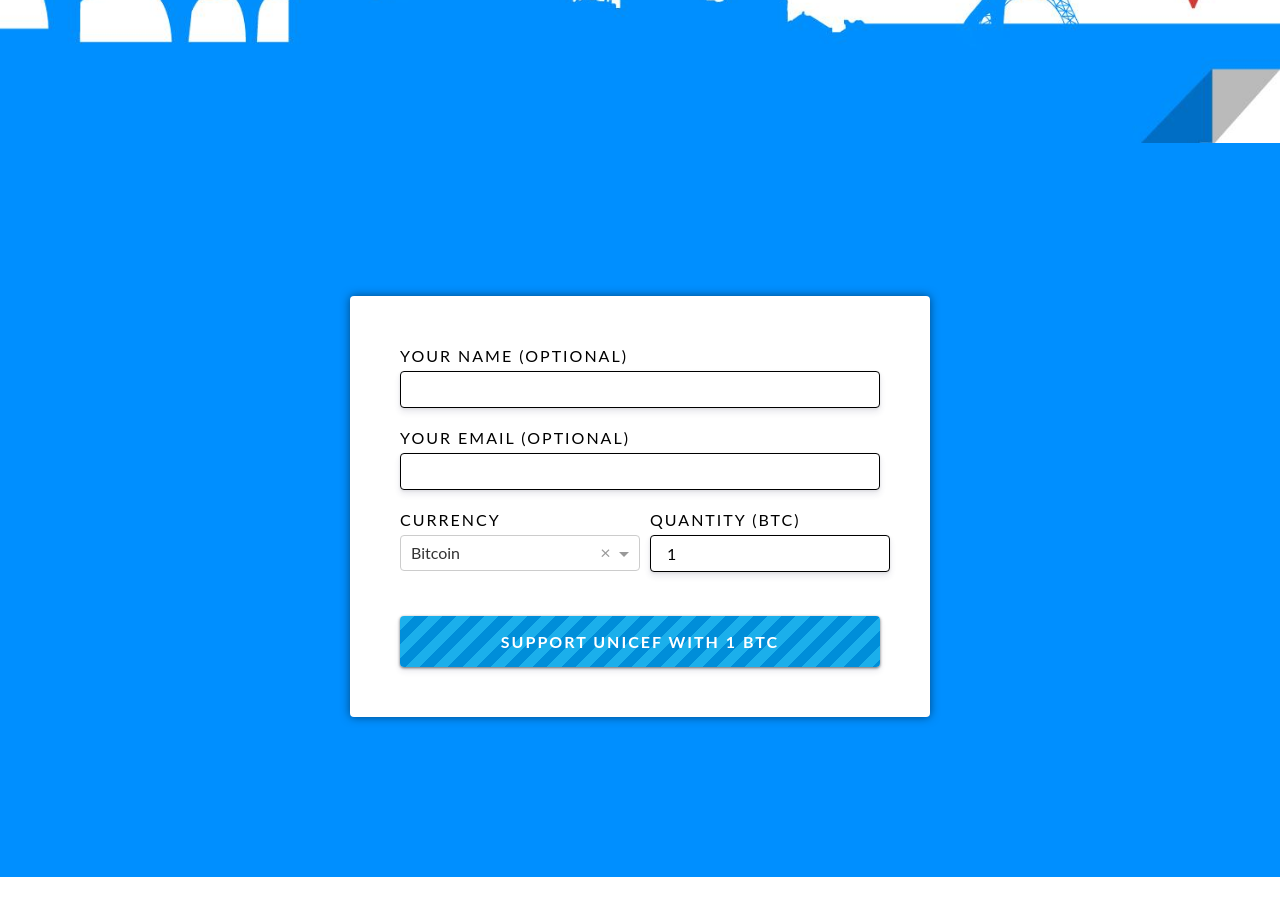
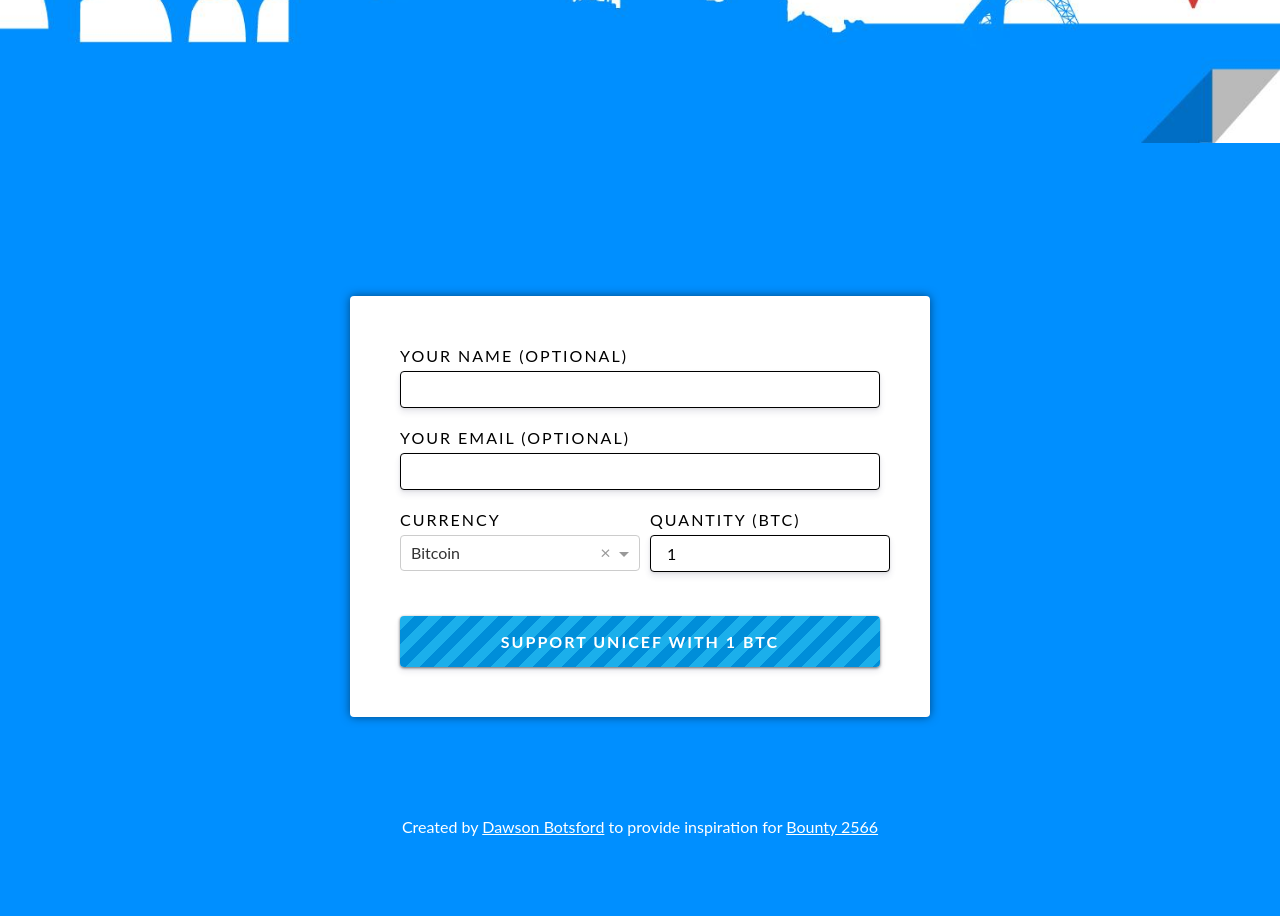
Before and after one commit to scarletks1214/unicef-france, a React (Create React App) app: page / in a window 1280 px wide. Shown: the part 540-1456 px from the top of the page. Before the commit the page ends 1417 px from the top, so only its background shows below. Built offline with nearby package versions, Linux system fonts and the light colour scheme.

Commit message:
add footer

```diff
--- a/src/App.js
+++ b/src/App.js
@@ -30,8 +30,7 @@
       ? css`
           ${media.desktop`padding-bottom: 0px`}
           background-color: white;
-          color: #008FFF;
-
+          color: #008fff;
         `
       : css`
           background-color: #008fff;
@@ -52,6 +51,16 @@
   margin-bottom: -10px;
 `;
 
+const Footer = styled.footer`
+  margin-top: 100px;
+  color: white;
+`;
+
+const StyledAnchor  = styled.a`
+  color: white;
+  text-decoration: underline;
+`
+
 class App extends Component {
   render() {
     return (
@@ -63,6 +72,9 @@
 
         <Section center>
           <SignupForm />
+          <Footer>
+            Created by <StyledAnchor href="https://dawsbot.com">Dawson Botsford</StyledAnchor> to provide inspiration for <StyledAnchor href="https://paris.bounties.network/bounty/2566">Bounty 2566</StyledAnchor>
+          </Footer>
         </Section>
       </Container>
     );
```
